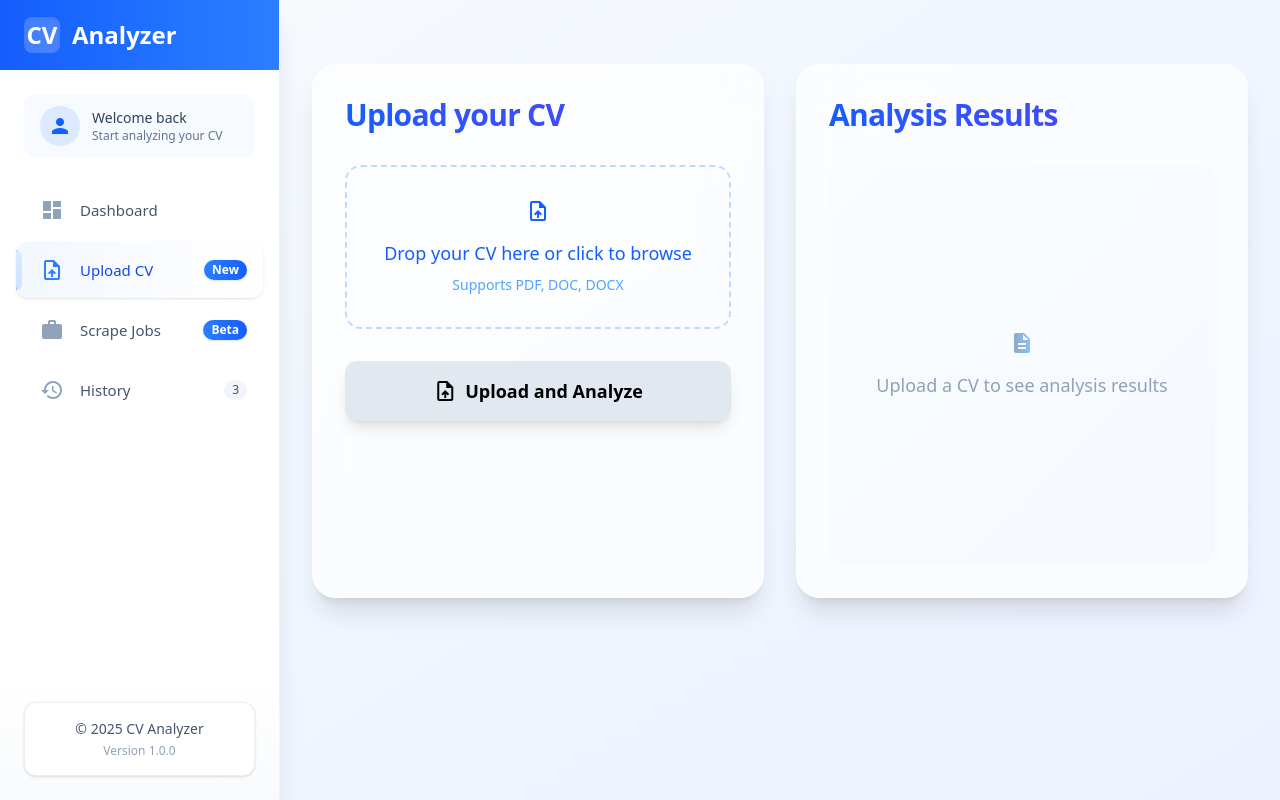
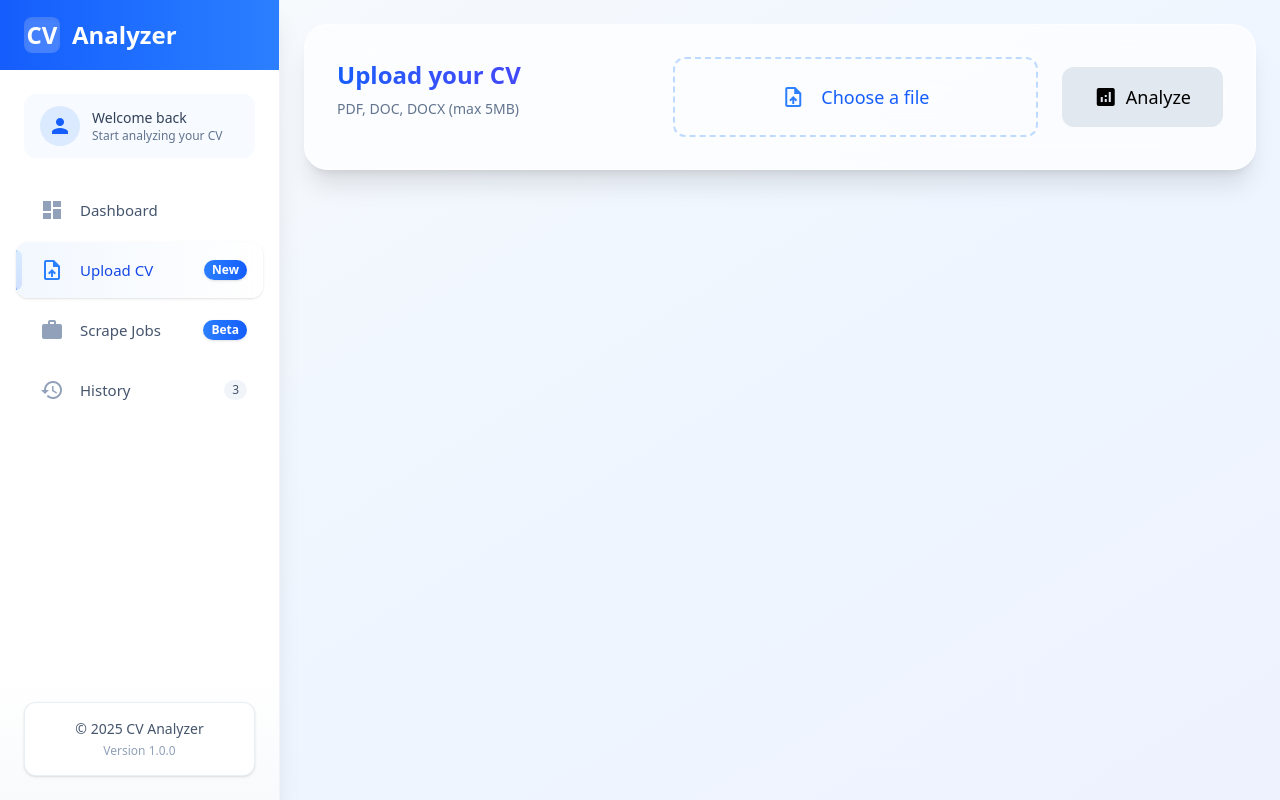
Before and after one commit to olti18/resume-analyzer-ui, a React (Vite) app: page /cv-upload in a window 1280 px wide. Built offline with nearby package versions, Linux system fonts and the light colour scheme.

Commit message:
feat: improve CvUpload component layout and user experience with enhanced styling and file upload interaction

```diff
--- a/src/components/CvUpload.jsx
+++ b/src/components/CvUpload.jsx
@@ -75,199 +75,109 @@ const CvUpload = () => {
     <div className="relative min-h-screen flex bg-gradient-to-br from-slate-50 via-blue-50 to-indigo-50">
       <Sidebar open={sidebarOpen} setOpen={setSidebarOpen} />
 
-      <main className="flex-1 lg:ml-[280px]">
-        <button
-          className="fixed top-6 left-6 z-40 p-3 rounded-full bg-white/90
-            backdrop-blur-xl shadow-lg lg:hidden hover:bg-blue-50
-            transition-all duration-300 hover:shadow-blue-200/50"
-          onClick={() => setSidebarOpen(true)}
-        >
-          <span className="material-icons text-blue-600">menu</span>
-        </button>
-
-        <div className="min-h-screen p-4 md:p-8">
-          <div className="grid grid-cols-1 md:grid-cols-2 gap-6 md:gap-8 pt-16 lg:pt-8 max-w-7xl mx-auto">
-            {/* Upload Section */}
+      <main className="flex-1 lg:ml-[280px] p-6">
+        <div className="max-w-7xl mx-auto space-y-6">
+          {/* Upload Section - Horizontal */}
           <motion.div
             initial={{ opacity: 0, y: 20 }}
             animate={{ opacity: 1, y: 0 }}
             className="bg-white/70 backdrop-blur-xl rounded-3xl shadow-xl p-8
               border border-white/50 hover:shadow-2xl hover:bg-white/80
-                transition-all duration-500"
+              transition-all duration-500 w-full"
           >
-              <h1 className="text-3xl font-bold bg-gradient-to-r from-blue-600
-                to-indigo-600 bg-clip-text text-transparent mb-8 tracking-tight">
+            <div className="flex items-center gap-12"> {/* Increased gap */}
+              <div className="flex-shrink-0 w-72"> {/* Increased width from w-64 to w-72 */}
+                <h1 className="text-2xl font-bold bg-gradient-to-r from-blue-600
+                  to-indigo-600 bg-clip-text text-transparent mb-2">
                   Upload your CV
                 </h1>
+                <p className="text-sm text-slate-500 mb-4">PDF, DOC, DOCX (max 5MB)</p>
+              </div>
 
-              <form onSubmit={handleSubmit}>
-                <div className="mb-8">
-                  <div
-                    className={`border-2 border-dashed rounded-2xl p-8 text-center
-                      transition-all duration-300 ${
-                        selectedFile
-                          ? 'border-blue-400 bg-gradient-to-b from-blue-50/50 to-indigo-50/50'
-                          : 'border-blue-200 hover:border-blue-400 hover:bg-blue-50/30'
-                      }`}
-                  >
+              <div className="flex-grow max-w-4xl"> {/* Added max-width */}
+                <form onSubmit={handleSubmit} className="flex items-center gap-6"> {/* Increased gap */}
+                  <div className="flex-grow">
+                    <div className="border-2 border-dashed border-blue-200 rounded-xl p-6
+                      hover:border-blue-400 transition-colors"> {/* Increased padding */}
                       <input
                         type="file"
                         onChange={handleFileChange}
                         className="hidden"
+                        id="file-upload"
                         accept=".pdf,.doc,.docx"
-                      id="file-upload"
                       />
-                    <label htmlFor="file-upload" className="cursor-pointer">
-                      <div className="text-blue-600">
-                        <span className="material-icons text-4xl mb-4">
-                          {selectedFile ? 'description' : 'upload_file'}
-                        </span>
-
-                        <AnimatePresence mode="wait">
-                          {selectedFile ? (
-                            <motion.div
-                              key="filename"
-                              initial={{ opacity: 0, y: 10 }}
-                              animate={{ opacity: 1, y: 0 }}
-                              exit={{ opacity: 0, y: -10 }}
-                            >
-                              <p className="text-lg font-medium mb-2 truncate">
-                                {selectedFile.name}
-                              </p>
-                              <p className="text-sm text-blue-400">
-                                Click or drag to replace
-                              </p>
-                            </motion.div>
-                          ) : (
-                            <motion.div
-                              key="upload-prompt"
-                              initial={{ opacity: 0, y: 10 }}
-                              animate={{ opacity: 1, y: 0 }}
-                              exit={{ opacity: 0, y: -10 }}
-                            >
-                              <p className="text-lg font-medium mb-2">
-                                Drop your CV here or click to browse
-                              </p>
-                              <p className="text-sm text-blue-400">
-                                Supports PDF, DOC, DOCX
-                              </p>
-                            </motion.div>
-                          )}
-                        </AnimatePresence>
-                      </div>
+                      <label htmlFor="file-upload" className="cursor-pointer flex items-center justify-center gap-4">
+                        <span className="material-icons text-2xl text-blue-500">upload_file</span>
+                        <span className="text-blue-600 text-lg">{selectedFile ? selectedFile.name : 'Choose a file'}</span>
                       </label>
                     </div>
-
-                  {/* File Size Info */}
-                  {selectedFile && (
-                    <motion.div
-                      initial={{ opacity: 0, y: 10 }}
-                      animate={{ opacity: 1, y: 0 }}
-                      className="mt-4 text-sm text-slate-500 flex items-center justify-center gap-2"
-                    >
-                      <span className="material-icons text-base">description</span>
-                      {(selectedFile.size / (1024 * 1024)).toFixed(2)} MB
-                    </motion.div>
-                  )}
                   </div>
-
-                <motion.button
-                  whileHover={{ scale: 1.02 }}
-                  whileTap={{ scale: 0.98 }}
+                  <button
                     type="submit"
-                  className={`w-full py-4 px-6 rounded-xl font-semibold text-lg
-                    shadow-lg transition-all duration-300 ${
+                    disabled={loading || !selectedFile}
+                    className={`flex-shrink-0 px-8 py-4 rounded-xl font-medium text-lg
+                      transition-all duration-300 ${
                       loading || !selectedFile
                         ? 'bg-slate-200 cursor-not-allowed'
-                        : 'bg-gradient-to-r from-blue-600 to-indigo-600 text-white hover:shadow-xl hover:shadow-blue-500/25'
+                        : 'bg-gradient-to-r from-blue-600 to-indigo-600 text-white hover:shadow-lg'
                     }`}
-                  disabled={loading || !selectedFile}
                   >
                     {loading ? (
-                    <div className="flex items-center justify-center space-x-3">
-                      <div className="w-5 h-5 border-3 border-white/30 border-t-white rounded-full animate-spin" />
+                      <div className="flex items-center gap-2">
+                        <div className="w-5 h-5 border-2 border-white/30 border-t-white rounded-full animate-spin" />
                         <span>Processing...</span>
                       </div>
                     ) : (
-                    <div className="flex items-center justify-center space-x-2">
-                      <span className="material-icons">upload_file</span>
-                      <span>Upload and Analyze</span>
+                      <div className="flex items-center gap-2">
+                        <span className="material-icons">analytics</span>
+                        <span>Analyze</span>
                       </div>
                     )}
-                </motion.button>
+                  </button>
                 </form>
-
-              {error && (
-                <motion.div
-                  initial={{ opacity: 0, y: 10 }}
-                  animate={{ opacity: 1, y: 0 }}
-                  className="mt-6 p-4 bg-red-50/50 backdrop-blur-sm border border-red-100
-                    text-red-600 rounded-xl flex items-start space-x-3"
-                >
-                  <span className="material-icons text-red-500">error_outline</span>
-                  <p>{error}</p>
-                </motion.div>
-              )}
+              </div>
+            </div>
           </motion.div>
 
-            {/* Analysis Results Section */}
+          {/* Analysis Results - Horizontal */}
+          {result && (
             <motion.div
               initial={{ opacity: 0, y: 20 }}
               animate={{ opacity: 1, y: 0 }}
-              className="bg-white/70 backdrop-blur-xl rounded-3xl shadow-xl p-8
+              className="grid grid-cols-2 gap-6"
+            >
+              {/* Summary Section */}
+              <div className="bg-white/70 backdrop-blur-xl rounded-3xl shadow-xl p-6
                 border border-white/50 hover:shadow-2xl hover:bg-white/80
                 transition-all duration-500"
               >
-              <h2 className="text-3xl font-bold bg-gradient-to-r from-blue-600
-                to-indigo-600 bg-clip-text text-transparent mb-8 tracking-tight">
-                Analysis Results
+                <h2 className="flex items-center gap-2 text-xl font-bold text-blue-800 mb-4">
+                  <span className="material-icons">analytics</span>
+                  Summary
                 </h2>
-
-              {result ? (
-                <div className="space-y-8">
-                  <div className="bg-gradient-to-br from-blue-50/50 to-indigo-50/50
-                    rounded-2xl p-6 shadow-sm">
-                    <h3 className="text-xl font-semibold text-blue-800 mb-4
-                      flex items-center space-x-2">
-                      <span className="material-icons">analytics</span>
-                      <span>Summary</span>
-                    </h3>
-                    <p className="text-slate-700 leading-relaxed">{result.summary}</p>
+                <p className="text-slate-600 leading-relaxed">{result.summary}</p>
               </div>
 
-                  <div className="bg-gradient-to-br from-indigo-50/50 to-blue-50/50
-                    rounded-2xl p-6 shadow-sm">
-                    <h3 className="text-xl font-semibold text-indigo-800 mb-4
-                      flex items-center space-x-2">
+              {/* Improvements Section */}
+              <div className="bg-white/70 backdrop-blur-xl rounded-3xl shadow-xl p-6
+                border border-white/50 hover:shadow-2xl hover:bg-white/80
+                transition-all duration-500"
+              >
+                <h2 className="flex items-center gap-2 text-xl font-bold text-indigo-800 mb-4">
                   <span className="material-icons">lightbulb</span>
-                      <span>Suggested Improvements</span>
-                    </h3>
-                    <div className="space-y-3">
+                  Suggested Improvements
+                </h2>
+                <div className="space-y-2">
                   {result.suggestedImprovements.split('\n').map((improvement, index) => (
-                        <div key={index} className="flex items-start space-x-3">
-                          <span className="material-icons text-indigo-400 text-sm mt-1">
-                            arrow_right
-                          </span>
-                          <p className="text-slate-700">{improvement}</p>
+                    <div key={index} className="flex items-start gap-2">
+                      <span className="material-icons text-indigo-400 text-sm">arrow_right</span>
+                      <p className="text-slate-600">{improvement}</p>
                     </div>
                   ))}
                 </div>
               </div>
-                </div>
-              ) : (
-                <div className="flex flex-col items-center justify-center h-[400px]
-                  text-slate-400 bg-gradient-to-br from-slate-50/50 to-blue-50/50
-                  rounded-2xl">
-                  <span className="material-icons text-5xl mb-4
-                    text-transparent bg-clip-text bg-gradient-to-r
-                    from-slate-400 to-blue-300">
-                    description
-                  </span>
-                  <p className="text-lg">Upload a CV to see analysis results</p>
-                </div>
+            </motion.div>
           )}
-            </motion.div>
-          </div>
         </div>
       </main>
     </div>
```
Lines whose indentation alone changed are shown as unchanged.
